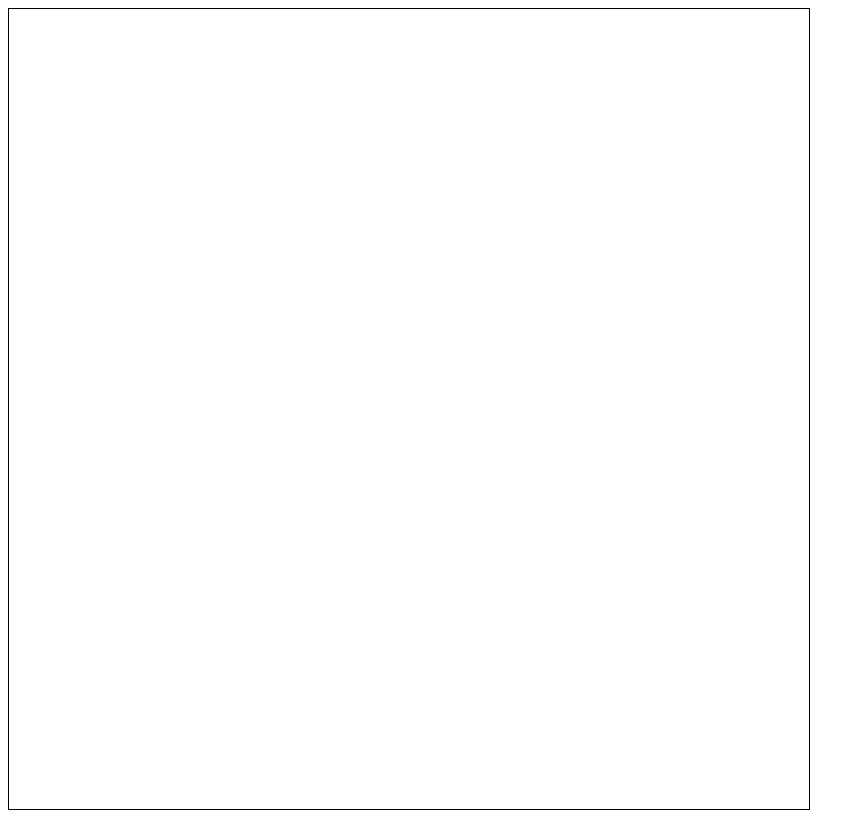
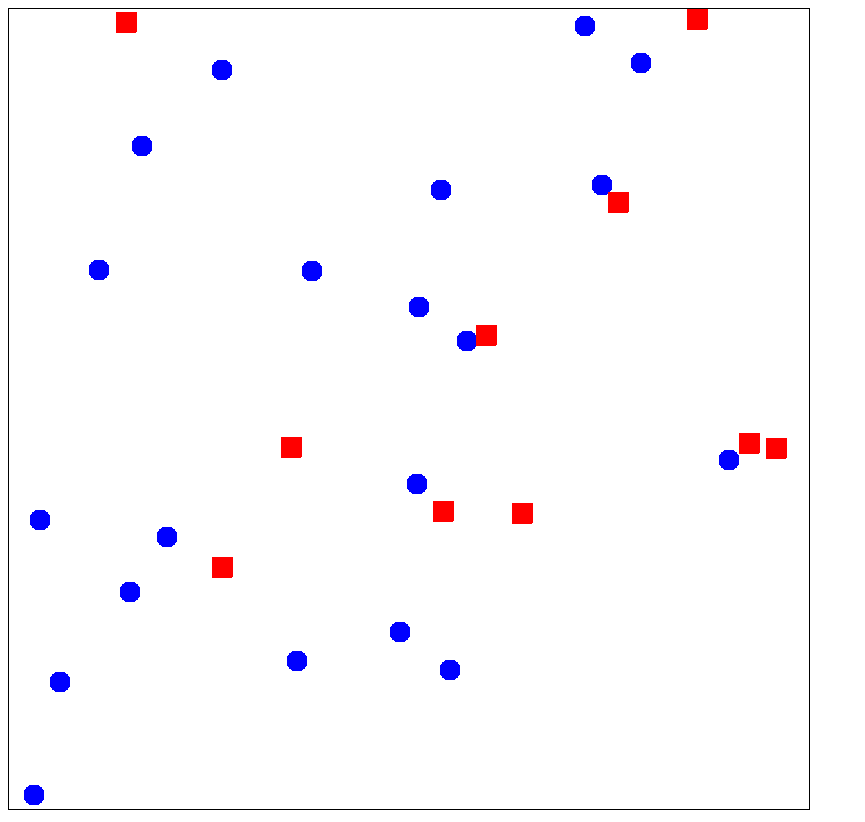
Before and after one commit to HenryGunadi/grafkom_2372071_2372058_2372043, a plain HTML site: page index.html in a window 1280 px wide. Shown: the whole page, without its empty margins (0-865 px from the left). Drawn offline with Linux system fonts and the light colour scheme.

Commit message:
nambah fungsi set random ikan dan sampah di canvas

```diff
--- /dev/null
+++ b/2372071.js
@@ -0,0 +1,144 @@
+export function gambar_titik(imageData, x, y, r, g, b, cnv) {
+    var index;
+    index = 4 * (Math.ceil(x) + (Math.ceil(y) * cnv.width));
+
+    imageData.data[index] = r;
+    imageData.data[index + 1] = g;
+    imageData.data[index + 2] = b;
+    imageData.data[index + 3] = 255;
+}
+
+export function dda_line(imageData, x1, y1, x2, y2, r, g, b, cnv){
+    var dx = x2-x1;
+    var dy = y2-y1;
+
+    if(Math.abs(dx) > Math.abs(dy)){
+        if(x2 > x1){
+            var y = y1;
+            for(var x = x1; x < x2; x++){
+                y = y + (dy/Math.abs(dx))
+                gambar_titik(imageData, x, y, r, g, b, cnv);
+            }
+        }
+        else{
+            var y = y1;
+            for(var x = x1; x > x2; x--){
+                y = y + (dy/Math.abs(dx))
+                gambar_titik(imageData, x, y, r, g, b, cnv);
+            }
+        }
+    }
+    else{
+        if(y2 > y1){
+            var x = x1;
+            for(var y = y1; y < y2; y++){
+                x = x + (dx/Math.abs(dy))
+                gambar_titik(imageData, x, y, r, g, b, cnv);
+            }
+        }
+        else{
+            var x = x1;
+            for(var y = y1; y > y2; y--){
+                x = x + (dx/Math.abs(dy))
+                gambar_titik(imageData, x, y, r, g, b, cnv);
+            }
+        }
+    }
+}
+
+export function square(imageData, xc, yc, length, r, g, b, cnv) {
+    const x1 = Math.floor(xc - (length / 2))
+    const x2 = Math.floor(xc + (length / 2))
+    const y1 = Math.floor(yc - (length / 2))
+    const y2 = Math.floor(yc + (length / 2))
+
+    dda_line(imageData, x1, y1, x2, y1, r, g, b, cnv)
+    dda_line(imageData, x1, y1, x1, y2, r, g, b, cnv)
+    dda_line(imageData, x1, y2, x2, y2, r, g, b, cnv)
+    dda_line(imageData, x2, y1, x2, y2, r, g, b, cnv)
+
+    FloodFillStack(imageData, cnv, xc, yc, {r: 0, g: 0, b: 0}, {r: r, g: g, b:b})
+}
+
+export function FloodFillStack(imageData, cnv, x, y, toFlood, color) {
+    var index = 4 * (x + (y * cnv.width));
+    var r1 = imageData.data[index];
+    var g1 = imageData.data[index + 1];
+    var b1 = imageData.data[index + 2];
+
+    var tumpukan = [];
+    tumpukan.push({ x: x, y: y });
+
+    while (tumpukan.length > 0) {
+        var titikS = tumpukan.pop();
+        var indexS = 4 * (titikS.x + (titikS.y * cnv.width));
+        var r1 = imageData.data[indexS];
+        var g1 = imageData.data[indexS + 1];
+        var b1 = imageData.data[indexS + 2];
+
+        if ((toFlood.r == r1) && (toFlood.g == g1) && (toFlood.b) == b1) {
+            imageData.data[indexS] = color.r;
+            imageData.data[indexS + 1] = color.g;
+            imageData.data[indexS + 2] = color.b;
+            imageData.data[indexS + 3] = 255;
+
+            tumpukan.push({ x: titikS.x + 1, y: titikS.y });
+            tumpukan.push({ x: titikS.x - 1, y: titikS.y });
+            tumpukan.push({ x: titikS.x, y: titikS.y + 1 });
+            tumpukan.push({ x: titikS.x, y: titikS.y - 1 });
+        }
+    }
+}
+
+export function lingkaran(imageData, xc, yc, radius, r, g, b, cnv, net = false) {
+    for (var theta = 0; theta < Math.PI * 2; theta += 0.005) {
+        var x = xc + (radius * Math.cos(theta));
+        var y = yc + (radius * Math.sin(theta));
+        gambar_titik(imageData, x, y, r, g, b, cnv);
+
+    }
+    if (net === false) {
+        FloodFillStack(imageData, cnv, xc, yc, {r: 0, g: 0, b: 0}, {r: r, g: g, b: b})
+    }
+}
+
+export function generateFishAndTrash(imageData, cnv, nFish, nTrash, fishColor, trashColor) {
+    const trashes = []
+    const fishes = []
+
+    for (var i = 0; i < nFish; i ++) {
+        const x = Math.floor(Math.random() * cnv.width)
+        const y = Math.floor(Math.random() * cnv.height)
+
+        const fish = {
+            x: x,
+            y: y,
+            r: fishColor.r,
+            g: fishColor.g,
+            b: fishColor.b
+        }
+
+        lingkaran(imageData, x, y, 10, fishColor.r, fishColor.g, fishColor.b, cnv)
+
+        fishes.push(fish)
+    }
+
+    for (var i = 0; i < nTrash; i ++) {
+        const x = Math.floor(Math.random() * cnv.width)
+        const y = Math.floor(Math.random() * cnv.height)
+
+        const trash = {
+            x: x,
+            y: y,
+            r: trashColor.r,
+            g: trashColor.g,
+            b: trashColor.b
+        }
+
+        square(imageData, x, y, 20, trashColor.r, trashColor.g, trashColor.b, cnv)
+
+        trashes.push(trash)
+    }
+
+    return {trashes, fishes}
+}
--- a/index.html
+++ b/index.html
@@ -7,6 +7,6 @@
 </head>
 <body>
     <canvas id="myCanvas" width="800" height="800" style="border: 1px black solid;"></canvas>
-    <script src="index.js"></script>
+    <script type="module" src="index.js"></script>
 </body>
 </html>
--- a/index.js
+++ b/index.js
@@ -1,3 +1,5 @@
+import * as henryFunctions from "./2372071.js"
+
 var cnv = document.querySelector("#myCanvas");
 var ctx;
 ctx = cnv.getContext("2d");
@@ -5,6 +7,7 @@ var imageData = ctx.getImageData(10, 0, cnv.width, cnv.height);
 
 function main() {
     // Kode Main
+    henryFunctions.generateFishAndTrash(imageData, cnv, 20, 10, {r: 0, g: 0, b: 255}, {r: 255, g: 0, b: 0})
 
     ctx.putImageData(imageData, 0, 0);
 }
```
